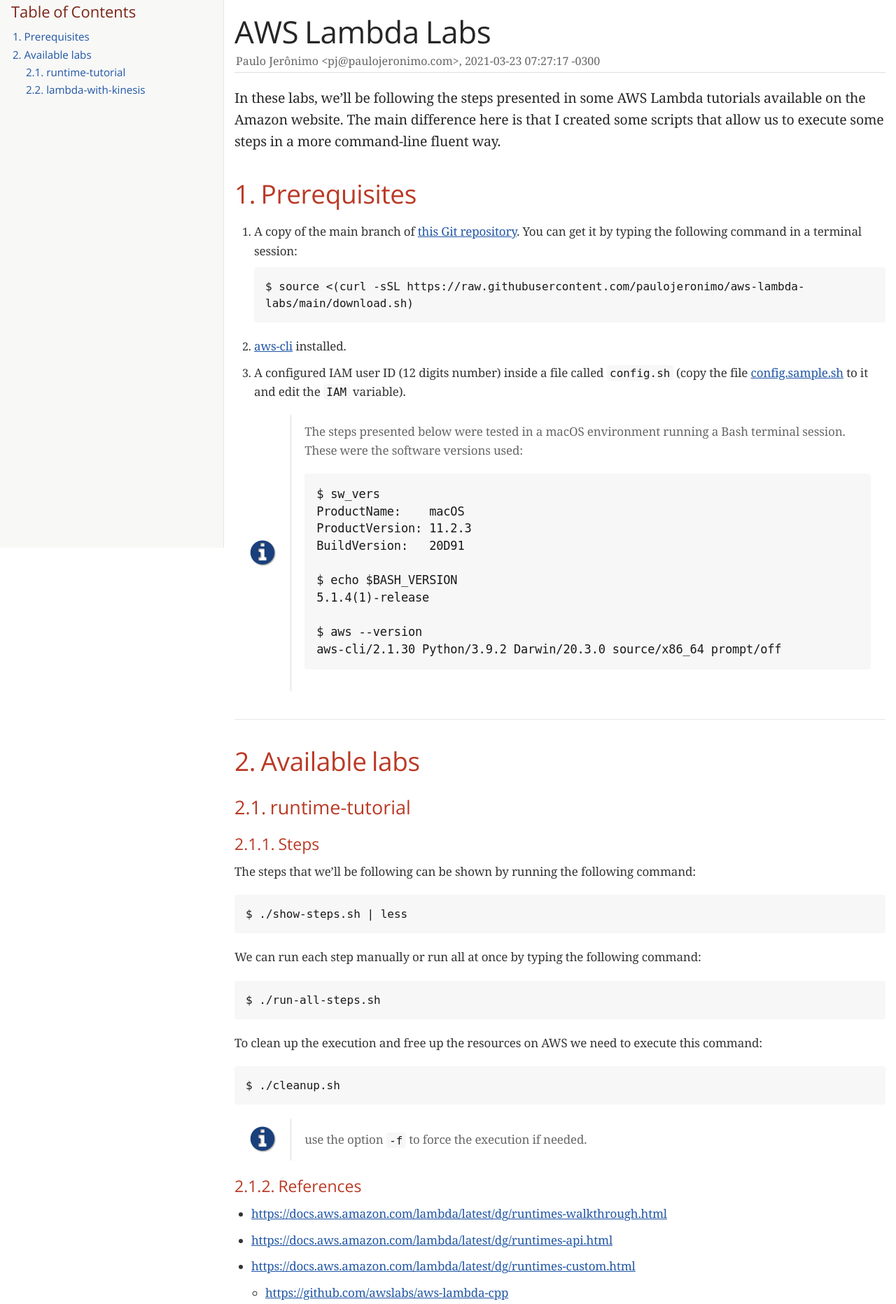
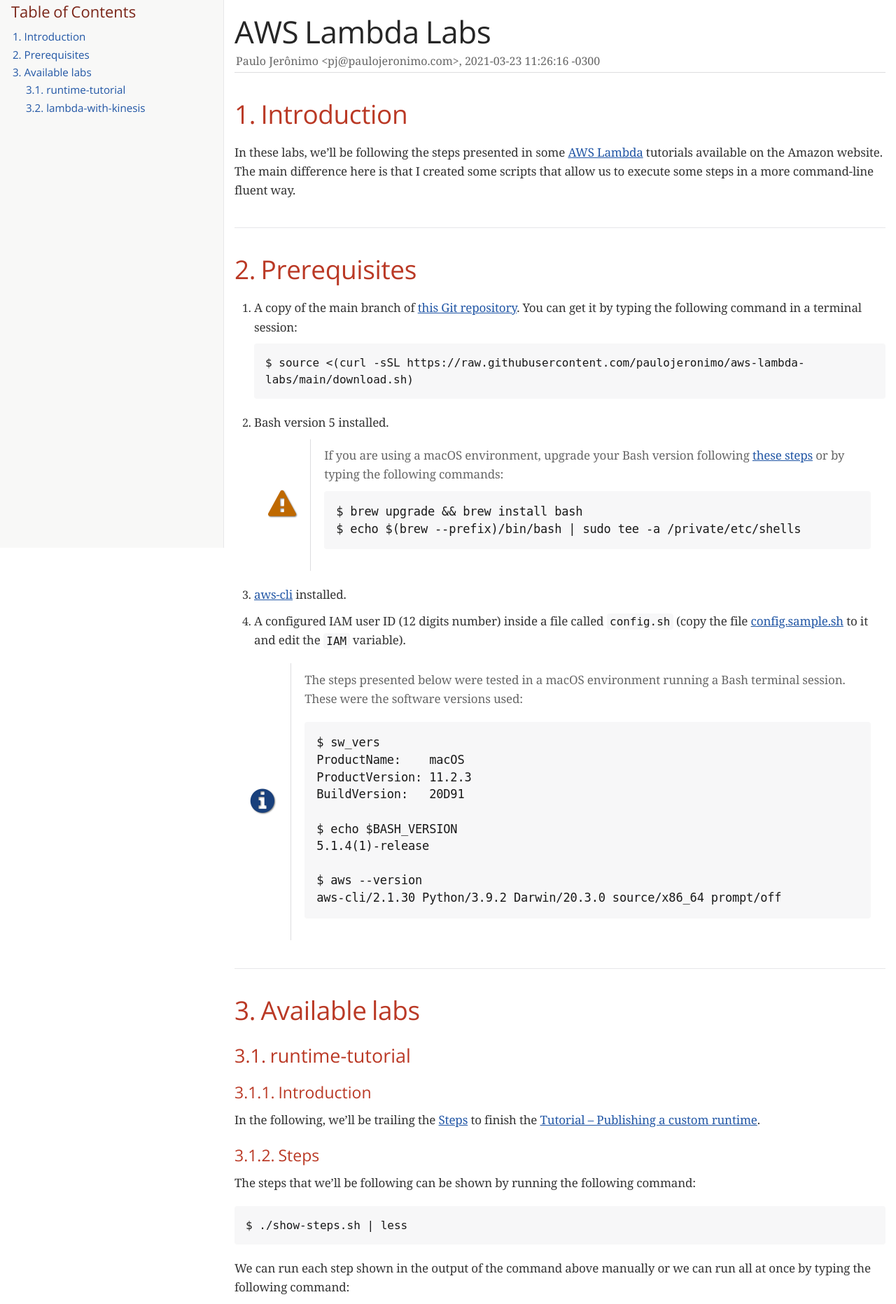
Before and after one commit to paulojeronimo/aws-lambda-labs, a plain HTML site: page index.html in a window 1280 px wide. Shown: the part 17-1881 px from the top of the page at 70% size. Drawn offline with nearby package versions, Linux system fonts and the light colour scheme; a web font is replaced by a local one.

Commit message:
Published at Tue Mar 23 11:32:20 -03 2021

```diff
--- a/index.html
+++ b/index.html
@@ -5,7 +5,7 @@
 <meta http-equiv="X-UA-Compatible" content="IE=edge">
 <meta name="viewport" content="width=device-width, initial-scale=1.0">
 <meta name="generator" content="Asciidoctor 2.0.10">
-<meta name="author" content="Paulo Jerônimo &lt;pj@paulojeronimo.com&gt;, 2021-03-23 07:27:17 -0300">
+<meta name="author" content="Paulo Jerônimo &lt;pj@paulojeronimo.com&gt;, 2021-03-23 11:26:16 -0300">
 <title>AWS Lambda Labs</title>
 <link rel="stylesheet" href="https://fonts.googleapis.com/css?family=Open+Sans:300,300italic,400,400italic,600,600italic%7CNoto+Serif:400,400italic,700,700italic%7CDroid+Sans+Mono:400,700">
 <style>
@@ -442,39 +442,41 @@ body.book #toc,body.book #preamble,body.book h1.sect0,body.book .sect1>h2{page-b
 <div id="header">
 <h1>AWS Lambda Labs</h1>
 <div class="details">
-<span id="author" class="author">Paulo Jerônimo &lt;pj@paulojeronimo.com&gt;, 2021-03-23 07:27:17 -0300</span><br>
+<span id="author" class="author">Paulo Jerônimo &lt;pj@paulojeronimo.com&gt;, 2021-03-23 11:26:16 -0300</span><br>
 </div>
 <div id="toc" class="toc2">
 <div id="toctitle">Table of Contents</div>
 <ul class="sectlevel1">
-<li><a href="#prerequisites">1. Prerequisites</a></li>
-<li><a href="#available-labs">2. Available labs</a>
+<li><a href="#introduction">1. Introduction</a></li>
+<li><a href="#prerequisites">2. Prerequisites</a></li>
+<li><a href="#available-labs">3. Available labs</a>
 <ul class="sectlevel2">
-<li><a href="#runtime-tutorial">2.1. runtime-tutorial</a></li>
-<li><a href="#lambda-with-kinesis">2.2. lambda-with-kinesis</a></li>
+<li><a href="#runtime-tutorial">3.1. runtime-tutorial</a></li>
+<li><a href="#lambda-with-kinesis">3.2. lambda-with-kinesis</a></li>
 </ul>
 </li>
 </ul>
 </div>
 </div>
 <div id="content">
-<div id="preamble">
+<div class="sect1">
+<h2 id="introduction"><a class="anchor" href="#introduction"></a>1. Introduction</h2>
 <div class="sectionbody">
 <div class="paragraph">
-<p>In these labs, we’ll be following the steps presented in some AWS Lambda
-tutorials available on the Amazon website.
-The main difference here is that I created some scripts that allow us
-to execute some steps in a more command-line fluent way.</p>
+<p>In these labs, we’ll be following the steps presented in some
+<a href="https://aws.amazon.com/lambda/" target="_blank" rel="noopener">AWS Lambda</a> tutorials available on the Amazon website.  The main
+difference here is that I created some scripts that allow us to execute
+some steps in a more command-line fluent way.</p>
 </div>
 </div>
 </div>
 <div class="sect1">
-<h2 id="prerequisites">1. Prerequisites</h2>
+<h2 id="prerequisites"><a class="anchor" href="#prerequisites"></a>2. Prerequisites</h2>
 <div class="sectionbody">
 <div class="olist arabic">
 <ol class="arabic">
 <li>
-<p>A copy of the main branch of <a href="https://github.com/paulojeronimo/aws-lambda-labs">this Git repository</a>.
+<p>A copy of the main branch of <a href="https://github.com/paulojeronimo/aws-lambda-labs" target="_blank" rel="noopener">this Git repository</a>.
 You can get it by typing the following command in a terminal session:</p>
 <div class="literalblock">
 <div class="content">
@@ -483,12 +485,37 @@ You can get it by typing the following command in a terminal session:</p>
 </div>
 </li>
 <li>
-<p><a href="https://aws.amazon.com/cli/">aws-cli</a> installed.</p>
+<p>Bash version 5 installed.</p>
+<div class="admonitionblock warning">
+<table>
+<tr>
+<td class="icon">
+<i class="fa icon-warning" title="Warning"></i>
+</td>
+<td class="content">
+<div class="paragraph">
+<p>If you are using a macOS environment, upgrade your Bash version
+following <a href="https://www.shell-tips.com/mac/upgrade-bash/">these steps</a> or by typing the following
+commands:</p>
+</div>
+<div class="listingblock">
+<div class="content">
+<pre>$ brew upgrade &amp;&amp; brew install bash
+$ echo $(brew --prefix)/bin/bash | sudo tee -a /private/etc/shells</pre>
+</div>
+</div>
+</td>
+</tr>
+</table>
+</div>
+</li>
+<li>
+<p><a href="https://aws.amazon.com/cli/" target="_blank" rel="noopener">aws-cli</a> installed.</p>
 </li>
 <li>
 <p>A configured IAM user ID (12 digits number) inside a file called
-  <code>config.sh</code> (copy the file <a href="config.sample.sh" class="bare">config.sample.sh</a> to it and edit the
-<code>IAM</code> variable).</p>
+  <code>config.sh</code> (copy the file <a href="https://raw.githubusercontent.com/paulojeronimo/aws-lambda-labs/main/config.sample.sh" target="_blank" rel="noopener">config.sample.sh</a>
+to it and edit the <code>IAM</code> variable).</p>
 </li>
 </ol>
 </div>
@@ -524,12 +551,19 @@ aws-cli/2.1.30 Python/3.9.2 Darwin/20.3.0 source/x86_64 prompt/off</pre>
 </div>
 </div>
 <div class="sect1">
-<h2 id="available-labs">2. Available labs</h2>
+<h2 id="available-labs"><a class="anchor" href="#available-labs"></a>3. Available labs</h2>
 <div class="sectionbody">
 <div class="sect2">
-<h3 id="runtime-tutorial">2.1. runtime-tutorial</h3>
+<h3 id="runtime-tutorial"><a class="anchor" href="#runtime-tutorial"></a>3.1. runtime-tutorial</h3>
 <div class="sect3">
-<h4 id="steps">2.1.1. Steps</h4>
+<h4 id="introduction-2"><a class="anchor" href="#introduction-2"></a>3.1.1. Introduction</h4>
+<div class="paragraph">
+<p>In the following, we&#8217;ll be trailing the <a href="#runtime-tutorial-steps">Steps</a> to
+finish the <a href="https://docs.aws.amazon.com/lambda/latest/dg/runtimes-walkthrough.html" target="_blank" rel="noopener">Tutorial – Publishing a custom runtime</a>.</p>
+</div>
+</div>
+<div class="sect3">
+<h4 id="runtime-tutorial-steps"><a class="anchor" href="#runtime-tutorial-steps"></a>3.1.2. Steps</h4>
 <div class="paragraph">
 <p>The steps that we’ll be following can be shown by running the following
 command:</p>
@@ -540,8 +574,8 @@ command:</p>
 </div>
 </div>
 <div class="paragraph">
-<p>We can run each step manually or run all at once by typing the following
-command:</p>
+<p>We can run each step shown in the output of the command above manually
+or we can run all at once by typing the following command:</p>
 </div>
 <div class="listingblock">
 <div class="content">
@@ -564,14 +598,14 @@ execute this command:</p>
 <i class="fa icon-note" title="Note"></i>
 </td>
 <td class="content">
-use the option <code>-f</code> to force the execution if needed.
+Pass the option <code>-f</code> to force the execution if needed.
 </td>
 </tr>
 </table>
 </div>
 </div>
 <div class="sect3">
-<h4 id="references">2.1.2. References</h4>
+<h4 id="references"><a class="anchor" href="#references"></a>3.1.3. References</h4>
 <div class="ulist">
 <ul>
 <li>
@@ -598,9 +632,16 @@ use the option <code>-f</code> to force the execution if needed.
 </div>
 </div>
 <div class="sect2">
-<h3 id="lambda-with-kinesis">2.2. lambda-with-kinesis</h3>
+<h3 id="lambda-with-kinesis"><a class="anchor" href="#lambda-with-kinesis"></a>3.2. lambda-with-kinesis</h3>
 <div class="sect3">
-<h4 id="steps-2">2.2.1. Steps</h4>
+<h4 id="introduction-3"><a class="anchor" href="#introduction-3"></a>3.2.1. Introduction</h4>
+<div class="paragraph">
+<p>In the following, we&#8217;ll be trailing the <a href="#lambda-with-kinesis-steps">Steps</a> to
+finish the <a href="https://docs.aws.amazon.com/lambda/latest/dg/with-kinesis-example.html" target="_blank" rel="noopener">Tutorial: Using AWS Lambda with Amazon Kinesis</a>.</p>
+</div>
+</div>
+<div class="sect3">
+<h4 id="lambda-with-kinesis-steps"><a class="anchor" href="#lambda-with-kinesis-steps"></a>3.2.2. Steps</h4>
 <div class="paragraph">
 <p>We can use the same scripts available in <a href="#runtime-tutorial">runtime-tutorial</a> with one
 single difference: first, we need to export a value to the variable
@@ -617,7 +658,7 @@ in the previous lab.</p>
 </div>
 </div>
 <div class="sect3">
-<h4 id="references-2">2.2.2. References</h4>
+<h4 id="references-2"><a class="anchor" href="#references-2"></a>3.2.3. References</h4>
 <div class="ulist">
 <ul>
 <li>
```
